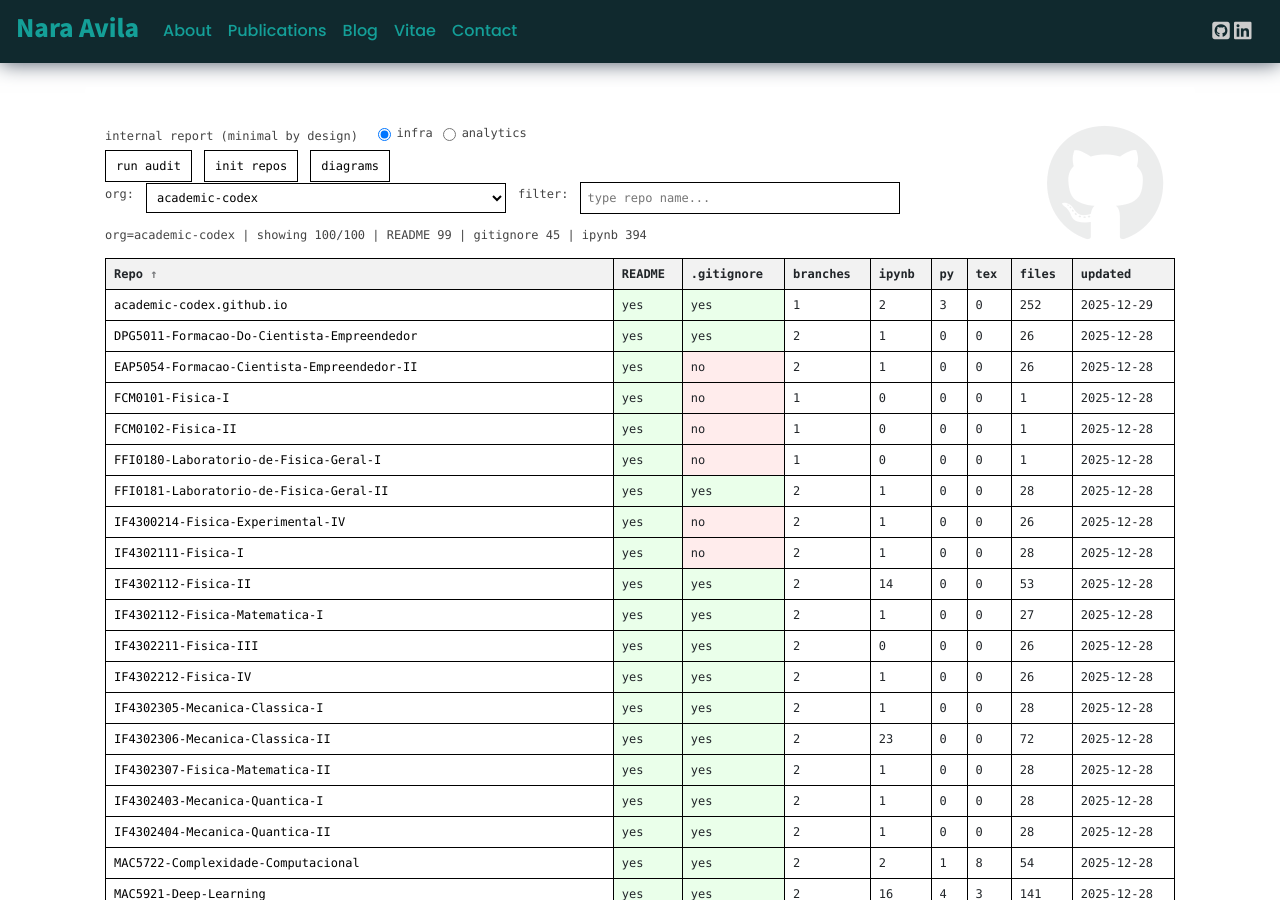
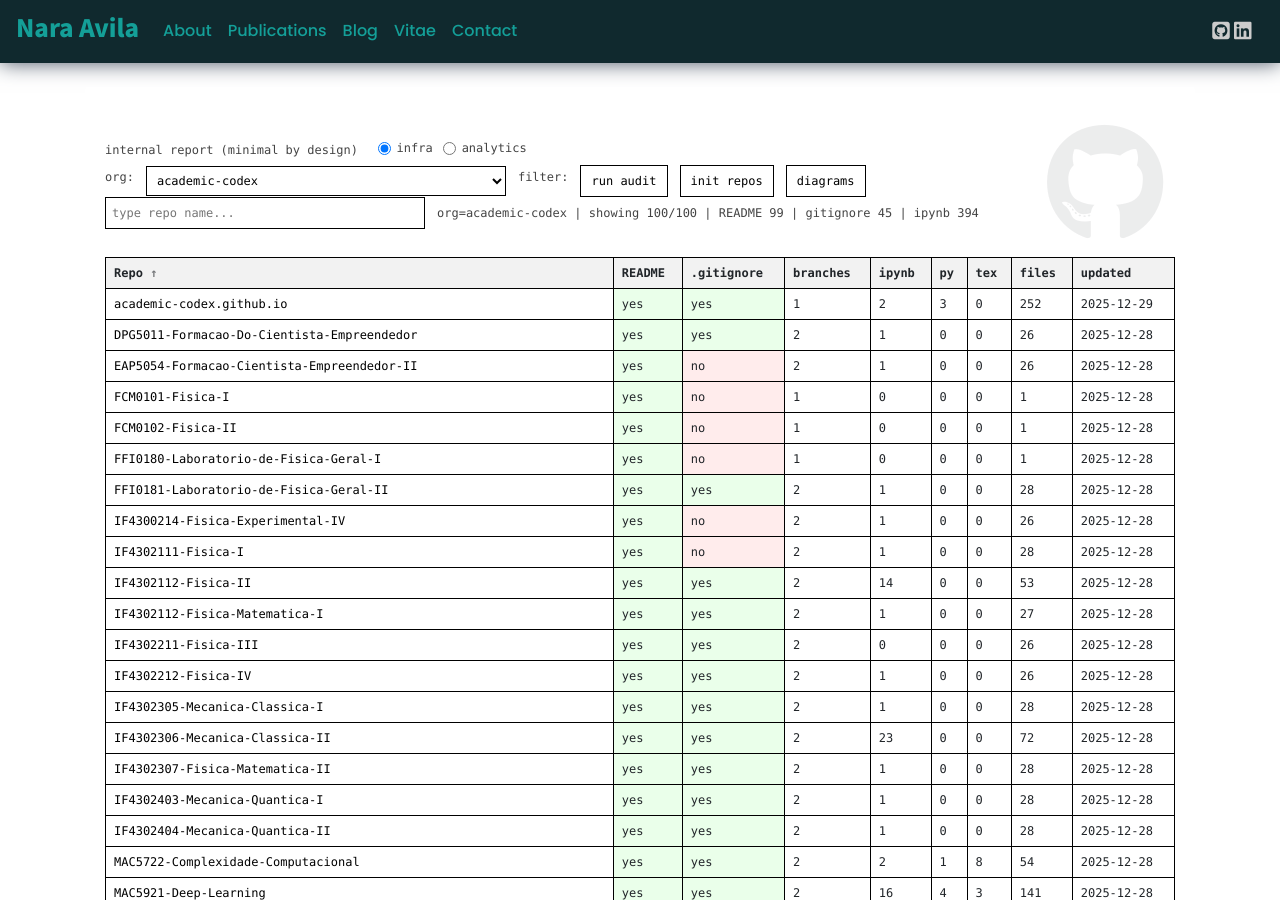
Before and after one commit to naavilam/naavilam.github.io, a Jekyll site: the page built from pages/audit.html, in a window 1280 px wide and 900 px high. Built offline with Jekyll 4.4.1, drawn with Linux system fonts in a browser that asks for light colours; nearby versions of some CDN libraries; comment, search, counter and statistics services are not loaded.

Commit message:
Update files

```diff
--- a/pages/audit.html
+++ b/pages/audit.html
@@ -207,6 +207,12 @@ description: Internal repository report
             </div>
 
             <div class="audit-row">
+                <label class="audit-muted">org:</label>
+                <select id="orgSelect">
+                    <option>loading…</option>
+                </select>
+
+                <label class="audit-muted">filter:</label>
                 <button id="btnRunAudit" type="button">run audit</button>
                 <button id="btnInitRepos" type="button">init repos</button>
                 <button id="btnLoadDiagrams" type="button">diagrams</button>
@@ -222,14 +228,7 @@ description: Internal repository report
                 <span id="actionMsg" class="audit-muted"></span>
             </div>
             <div class="audit-row">
-                <label class="audit-muted">org:</label>
-                <select id="orgSelect">
-                    <option>loading…</option>
-                </select>
-
-                <label class="audit-muted">filter:</label>
                 <input id="q" placeholder="type repo name..." />
-
                 <span id="stats" class="audit-muted"></span>
 
             </div>
```
